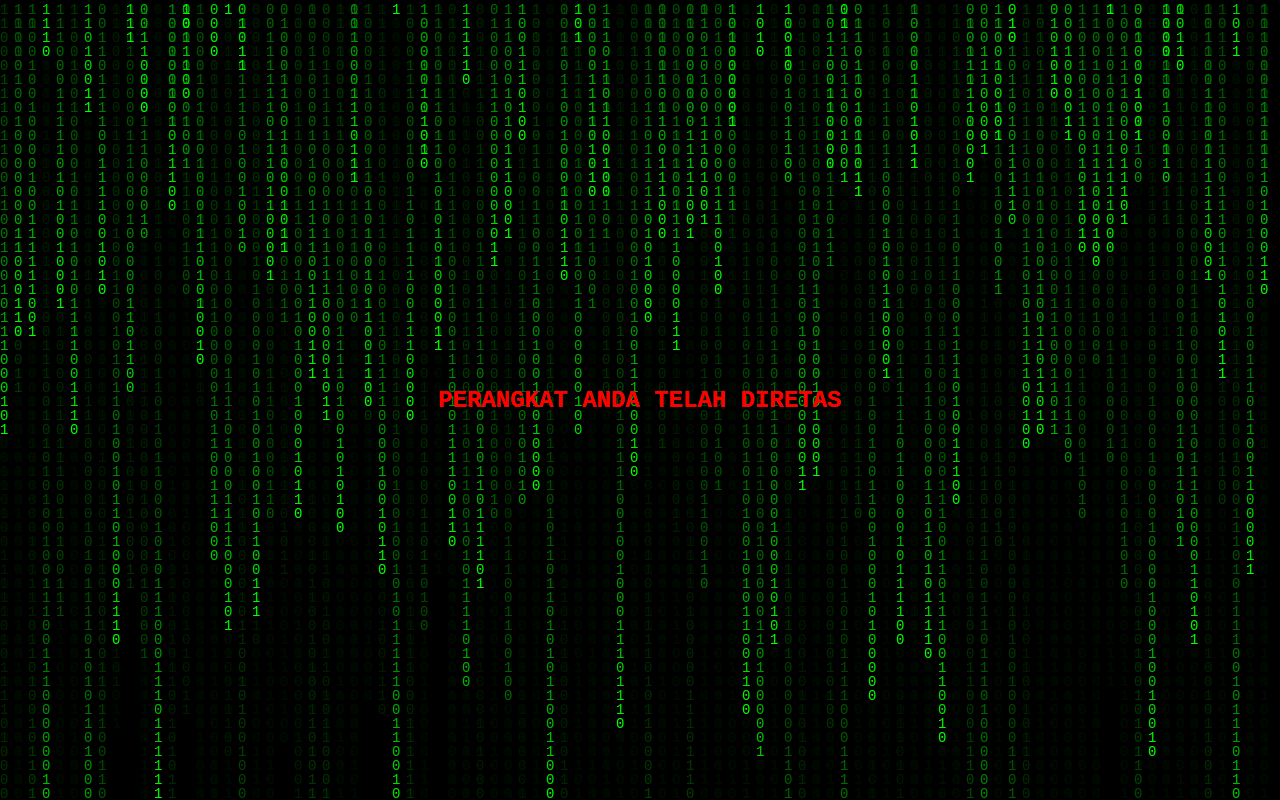
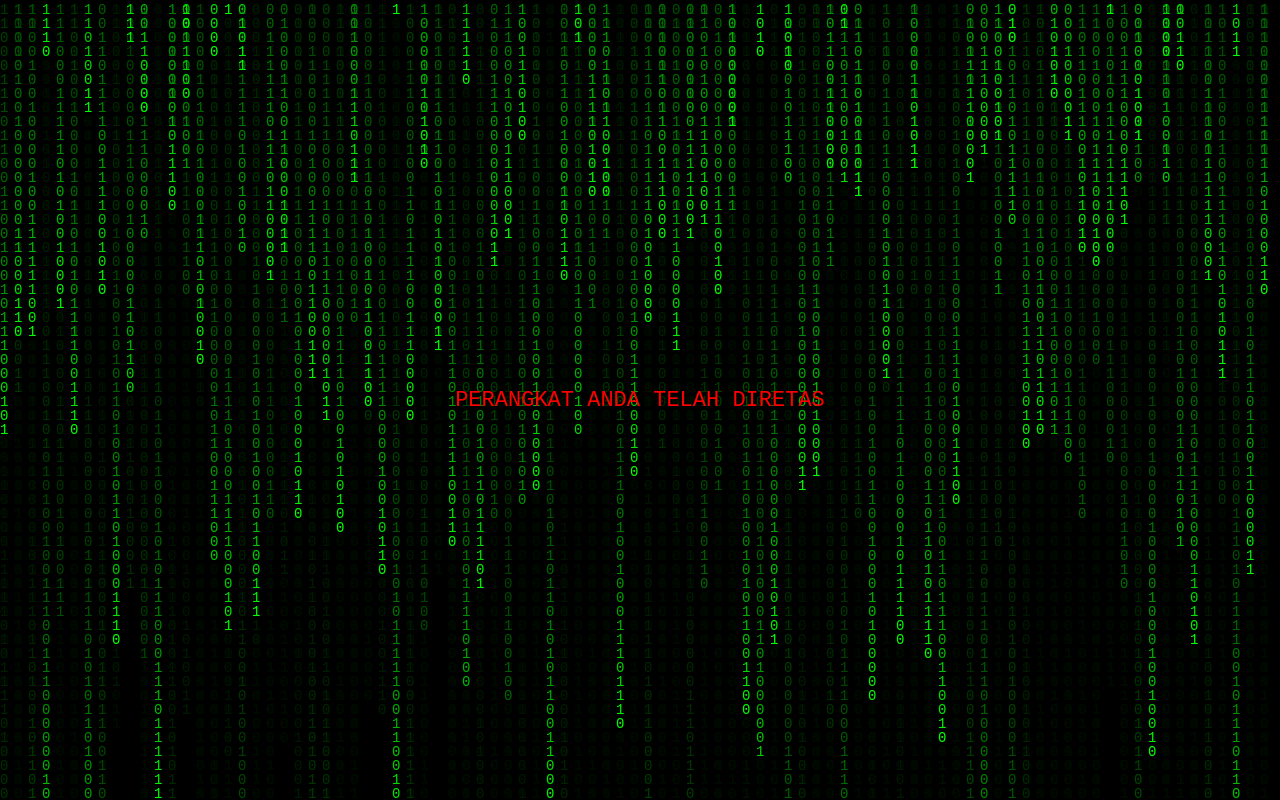
Before and after one commit to pikrayyy/foto-musik, a plain HTML site: page index.html in a window 1280 px wide. Both pictures are taken after a click on the button "Mulai". Drawn offline with Linux system fonts and the light colour scheme.

Commit message:
Update index.html

```diff
--- a/index.html
+++ b/index.html
@@ -9,33 +9,32 @@
       margin: 0;
       padding: 0;
       background: black;
-      color: red;
+      color: #0f0;
       font-family: 'Courier New', monospace;
       overflow: hidden;
       height: 100vh;
     }
 
-    .glitch-text {
+    #matrixCanvas {
+      position: absolute;
+      top: 0;
+      left: 0;
+      z-index: 1;
+    }
+
+    #typewriter {
       position: absolute;
       top: 50%;
       left: 50%;
       transform: translate(-50%, -50%);
+      font-size: 22px;
+      color: red;
       text-align: center;
-      font-size: 24px;
-      font-weight: bold;
       z-index: 10;
-      animation: glitch 1s infinite;
+      white-space: pre-wrap;
     }
 
-    @keyframes glitch {
-      0% { text-shadow: 2px 2px red, -2px -2px blue; }
-      25% { text-shadow: -2px -2px red, 2px 2px blue; }
-      50% { text-shadow: 2px -2px green, -2px 2px purple; }
-      75% { text-shadow: 2px 2px yellow, -2px -2px cyan; }
-      100% { text-shadow: 0 0 red; }
-    }
-
-    .overlay {
+    #playButton {
       position: absolute;
       top: 65%;
       left: 50%;
@@ -50,52 +49,21 @@
     }
 
     .hidden { display: none; }
-
-    canvas {
-      position: absolute;
-      top: 0;
-      left: 0;
-      z-index: 1;
-    }
   </style>
 </head>
 <body>
 
 <canvas id="matrixCanvas"></canvas>
 
-  <div id="glitchText" class="glitch-text">DALAM KAWASAN PIKRAY25</div>
-  <button id="playButton" class="overlay">Mulai</button>
+<div id="typewriter">DALAM KAWASAN PIKRAY25</div>
+<button id="playButton">Mulai</button>
 
 <audio id="bgm" loop>
   <source src="https://files.catbox.moe/rgie7f.mp4" type="audio/mp4">
 </audio>
 
 <script>
-    const messages = [
-      "PERANGKAT ANDA TELAH DIRETAS",
-      "KAMERA TELAH DIAKTIFKAN",
-      "ANDA DIPANTAU OLEH SISTEM",
-      "DATA LOKASI ANDA TELAH TERDETEKSI",
-      "MENGUNDUH FILE PRIBADI...",
-      "MOHON HUBUNGI @FKRIMHLN"
-    ];
-
-    let index = 0;
-    const glitchText = document.getElementById("glitchText");
-    const playButton = document.getElementById("playButton");
-    const bgm = document.getElementById("bgm");
-
-    playButton.addEventListener("click", () => {
-      bgm.play();
-      playButton.classList.add("hidden");
-
-      setInterval(() => {
-        glitchText.textContent = messages[index];
-        index = (index + 1) % messages.length;
-      }, 2500);
-    });
-
-    // Matrix effect
+  // Matrix background
   const canvas = document.getElementById("matrixCanvas");
   const ctx = canvas.getContext("2d");
 
@@ -126,6 +94,51 @@
   }
 
   setInterval(drawMatrix, 33);
+
+  // Typewriter effect
+  const messages = [
+    "PERANGKAT ANDA TELAH DIRETAS",
+    "KAMERA TELAH DIAKTIFKAN",
+    "ANDA DIPANTAU OLEH SISTEM",
+    "DATA LOKASI ANDA TELAH TERDETEKSI",
+    "MENGUNDUH FILE PRIBADI...",
+    "MOHON HUBUNGI @FKRIMHLN"
+  ];
+
+  const typewriter = document.getElementById("typewriter");
+  const playButton = document.getElementById("playButton");
+  const bgm = document.getElementById("bgm");
+
+  let messageIndex = 0;
+  let charIndex = 0;
+
+  function typeNextMessage() {
+    if (messageIndex >= messages.length) messageIndex = 0;
+    typewriter.textContent = "";
+
+    const current = messages[messageIndex];
+    charIndex = 0;
+
+    const interval = setInterval(() => {
+      if (charIndex < current.length) {
+        typewriter.textContent += current.charAt(charIndex);
+        charIndex++;
+      } else {
+        clearInterval(interval);
+        setTimeout(() => {
+          messageIndex++;
+          typeNextMessage();
+        }, 2000);
+      }
+    }, 80); // Kecepatan ketik
+  }
+
+  playButton.addEventListener("click", () => {
+    bgm.play();
+    playButton.classList.add("hidden");
+    typeNextMessage();
+  });
 </script>
+
 </body>
 </html>
```
Lines whose indentation alone changed are shown as unchanged.
